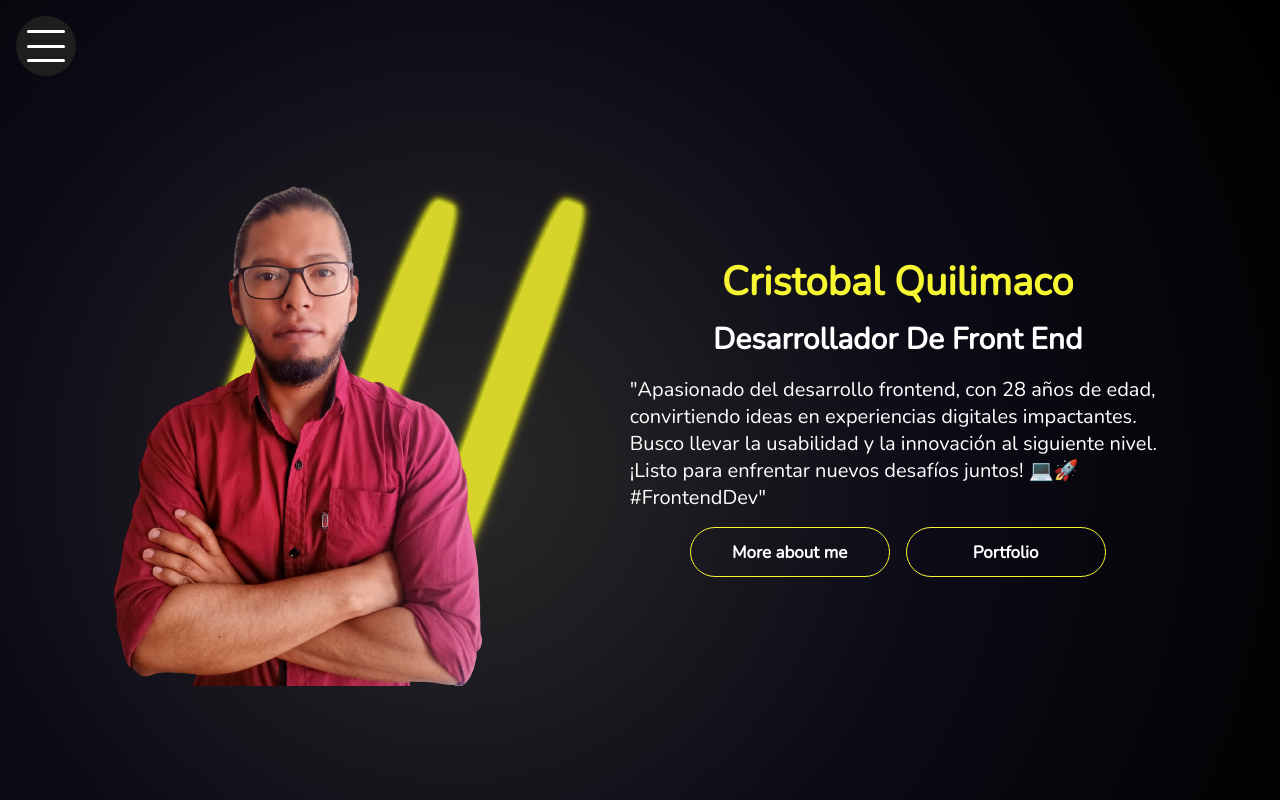
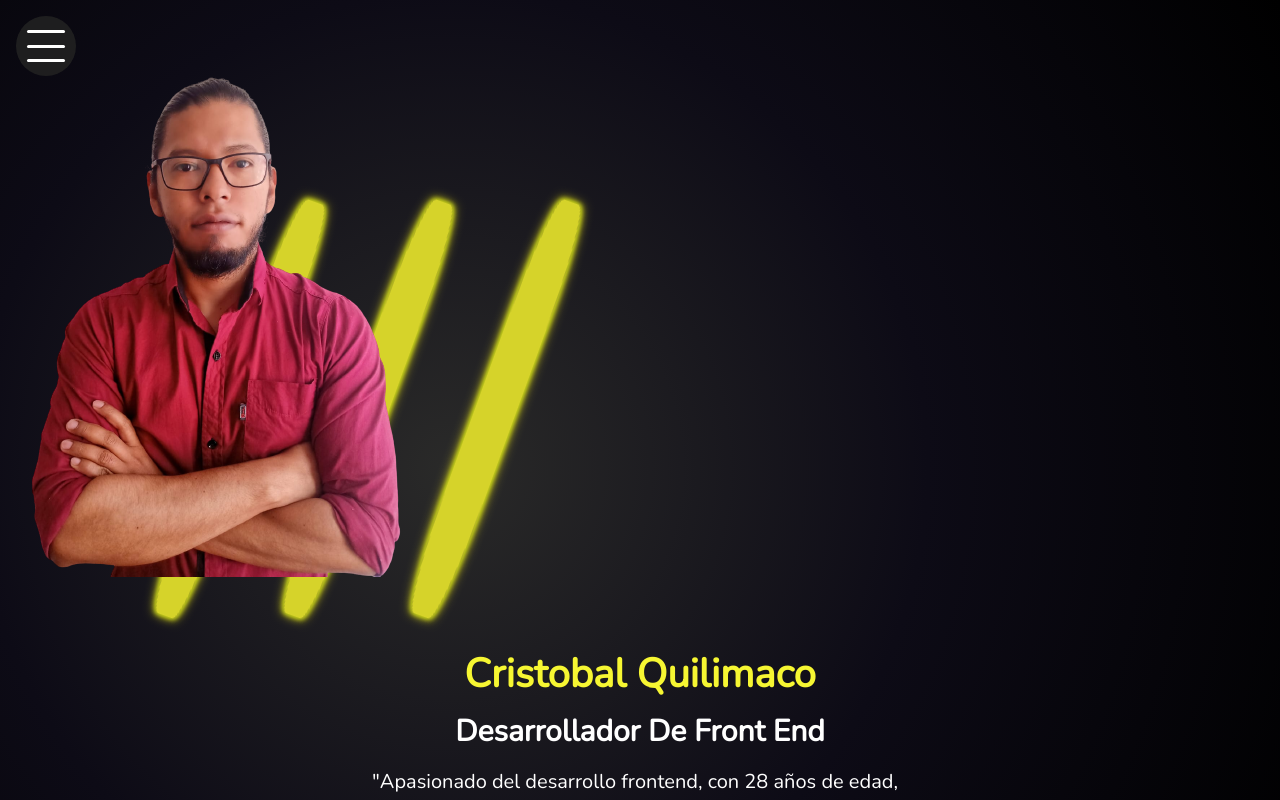
Before and after one commit to cristobalquilimaco/portfolioff, a React (Vite) app: page /#/ in a window 1280 px wide. Shown: the top 800 px of the page. Built offline with nearby package versions, Linux system fonts and the light colour scheme.

Commit message:
se ajusta paginas home y portfolio

```diff
--- a/src/components/styles/home.css
+++ b/src/components/styles/home.css
@@ -19,6 +19,7 @@ height: 100%;
 
 .banner_principal{
 overflow: hidden;
+width: 100%;
 }
 
 
--- a/src/components/styles/portfolio.css
+++ b/src/components/styles/portfolio.css
@@ -3,6 +3,7 @@
     width: 100%;
     height: 100%;
     padding-bottom: 5rem;
+    overflow: hidden;
 
 
 }
```
